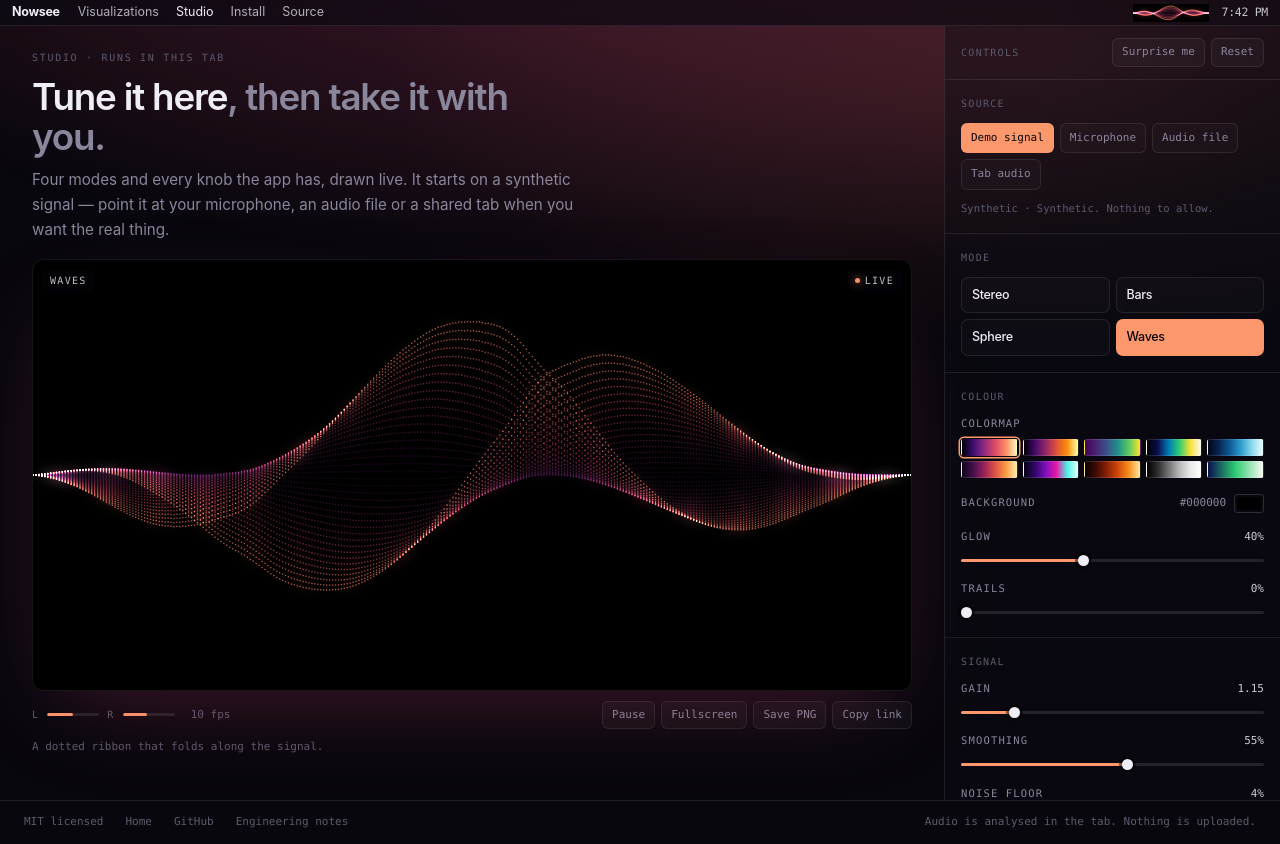
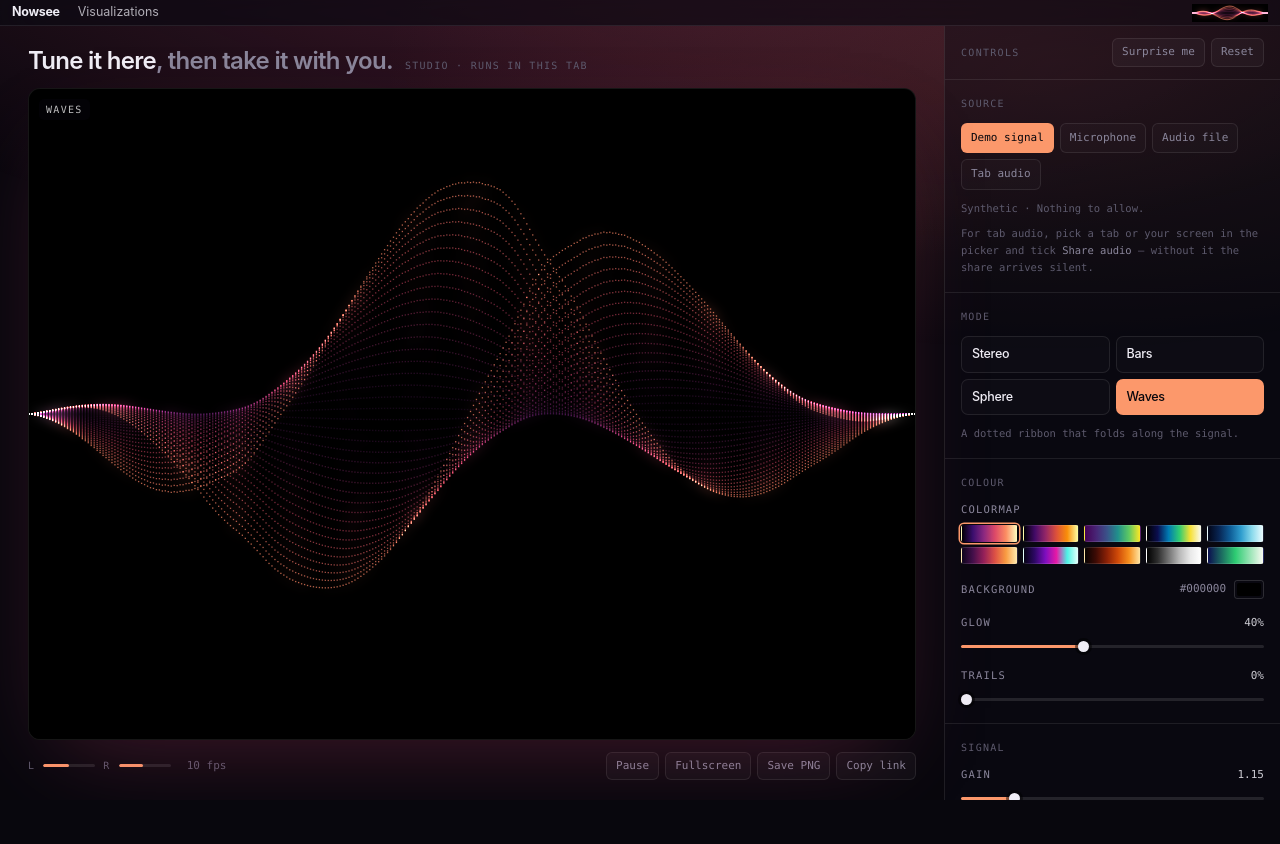
Before and after one commit to Sergio-prog/Nowsee, a website built with Vite: page web/studio/index.html in a window 1280 px wide. After the commit the page ends 800 px from the top, so only its background shows below. Built offline with nearby package versions, Linux system fonts and the light colour scheme; animation ran at ten frames a second.

Commit message:
fix(web): stop glow from feeding back into itself, and trim the studio chrome
The bloom pass read the accumulated canvas back, so with trails above
zero it re-lit its own output every frame. Loop gain crossed 1 around
15% glow and the stage saturated to white and never decayed. Modes now
draw into an offscreen layer, the canvas composites that over the faded
trail, and the bloom is built from the layer alone, which breaks the
loop at any trails and glow.

Also on the studio page: nav down to the wordmark and Visualizations,
no clock, no Live badge, mode detail moved beside the mode buttons, a
note that tab audio needs "Share audio" ticked in the picker, and the
app link opens in a new tab.

The page no longer scrolls on desktop — it is an app shell now, with
the stage taking the height the header and footer gave up and the
control rail scrolling on its own. Below lg it still flows and scrolls.

```diff
--- a/web/src/studio/audio.js
+++ b/web/src/studio/audio.js
@@ -96,7 +96,7 @@ export function createEngine() {
       stream.removeTrack(track);
     });
     if (!stream.getAudioTracks().length) {
-      throw new Error("No audio in that share. Tick “Share tab audio” in the picker.");
+      throw new Error("That share had no audio. Tick “Share audio” in the picker and retry.");
     }
     await ensureContext();
     connect(context.createMediaStreamSource(stream));
--- a/web/src/studio/main.js
+++ b/web/src/studio/main.js
@@ -156,7 +156,8 @@ function syncSource() {
 }
 
 async function pickSource(kind, payload) {
-  sourceNote.textContent = "Waiting for permission…";
+  sourceNote.textContent =
+    kind === "tab" ? "Pick a tab or screen, then tick “Share audio”." : "Waiting for permission…";
   await engine.setSource(kind, payload);
   syncSource();
 }
@@ -300,13 +301,6 @@ window.addEventListener("resize", resize);
 document.addEventListener("fullscreenchange", resize);
 resize();
 
-const clock = $("clock");
-const showTime = () => {
-  clock.textContent = new Date().toLocaleTimeString([], { hour: "numeric", minute: "2-digit" });
-};
-showTime();
-setInterval(showTime, 20000);
-
 engine.onstatus = syncSource;
 applyPalette();
 setMode(state.mode);
--- a/web/src/studio/render.js
+++ b/web/src/studio/render.js
@@ -3,10 +3,13 @@ import { BANDS, WAVE, clamp } from "./dsp.js";
 const TWO_PI = Math.PI * 2;
 
 export function createScene(canvas) {
+  const layer = document.createElement("canvas");
   const glow = document.createElement("canvas");
   return {
     canvas,
     ctx: canvas.getContext("2d", { alpha: false }),
+    layer,
+    lctx: layer.getContext("2d"),
     glow,
     gctx: glow.getContext("2d"),
     caps: new Float32Array(256),
@@ -28,6 +31,10 @@ export function sizeScene(scene, maxDpr = 2) {
     scene.canvas.width = w;
     scene.canvas.height = h;
   }
+  if (w !== scene.layer.width || h !== scene.layer.height) {
+    scene.layer.width = w;
+    scene.layer.height = h;
+  }
   scene.w = w;
   scene.h = h;
   scene.dpr = dpr;
@@ -36,11 +43,6 @@ export function sizeScene(scene, maxDpr = 2) {
 function rgb(hex) {
   const value = parseInt(hex.slice(1), 16);
   return [(value >> 16) & 255, (value >> 8) & 255, value & 255];
-}
-
-function luminance(hex) {
-  const [r, g, b] = rgb(hex);
-  return (0.2126 * r + 0.7152 * g + 0.0722 * b) / 255;
 }
 
 function alphaOf(hex, alpha) {
@@ -81,8 +83,8 @@ function block(ctx, x, y, width, height, radius) {
   }
 }
 
-function drawWaves(scene, frame, s, lut) {
-  const { ctx, w, h, dpr } = scene;
+function drawWaves(ctx, scene, frame, s, lut) {
+  const { w, h, dpr } = scene;
   const mid = h * 0.5;
   const layers = Math.round(s.waveLayers);
   const dots = Math.round(s.waveDots);
@@ -151,8 +153,8 @@ function traceLobe(ctx, data, axis, scale, sign, w, smooth, close) {
   }
 }
 
-function drawStereo(scene, frame, s, lut) {
-  const { ctx, w, h, dpr } = scene;
+function drawStereo(ctx, scene, frame, s, lut) {
+  const { w, h, dpr } = scene;
   const axis = h * s.stereoAxis;
   const scale = h * s.stereoScale * 0.5;
 
@@ -202,8 +204,8 @@ function barLevel(frame, s, index, count) {
   return Math.max(sliceLevel(frame.left, from, to), sliceLevel(frame.right, from, to));
 }
 
-function drawBars(scene, frame, s, lut, dt) {
-  const { ctx, w, h } = scene;
+function drawBars(ctx, scene, frame, s, lut, dt) {
+  const { w, h } = scene;
   const count = Math.round(s.barCount);
   const slot = w / count;
   const gap = slot * s.barGap;
@@ -242,8 +244,8 @@ function drawBars(scene, frame, s, lut, dt) {
   }
 }
 
-function drawSphere(scene, frame, s, lut) {
-  const { ctx, w, h, dpr } = scene;
+function drawSphere(ctx, scene, frame, s, lut) {
+  const { w, h, dpr } = scene;
   const rings = Math.round(s.sphereRings);
   const points = Math.round(s.spherePoints);
   const radius = Math.min(w, h) * 0.5 * s.sphereRadius;
@@ -311,8 +313,8 @@ function drawSphere(scene, frame, s, lut) {
   }
 }
 
-function bloom(scene, amount, background) {
-  const { canvas, ctx, glow, gctx, w, h } = scene;
+function bloom(scene, amount) {
+  const { ctx, layer, glow, gctx, w, h } = scene;
   const width = Math.max(1, Math.round(w * 0.32));
   const height = Math.max(1, Math.round(h * 0.32));
   if (glow.width !== width || glow.height !== height) {
@@ -320,10 +322,10 @@ function bloom(scene, amount, background) {
     glow.height = height;
   }
   gctx.clearRect(0, 0, width, height);
-  gctx.drawImage(canvas, 0, 0, width, height);
+  gctx.drawImage(layer, 0, 0, width, height);
   ctx.save();
   ctx.globalCompositeOperation = "lighter";
-  ctx.globalAlpha = (0.18 + amount * 0.62) * (1 - luminance(background) * 0.85);
+  ctx.globalAlpha = 0.18 + amount * 0.62;
   ctx.filter = `blur(${(1.5 + amount * 9) * scene.dpr}px)`;
   ctx.drawImage(glow, 0, 0, w, h);
   ctx.restore();
@@ -336,18 +338,25 @@ const RENDER = {
   sphere: drawSphere,
 };
 
-export function paint(scene, frame, s, lut, dt) {
-  if (!scene.w) return;
-  const { ctx, w, h } = scene;
-  scene.t += dt;
+function reset(ctx) {
   ctx.setTransform(1, 0, 0, 1, 0, 0);
   ctx.globalCompositeOperation = "source-over";
   ctx.globalAlpha = 1;
   ctx.filter = "none";
+}
+
+export function paint(scene, frame, s, lut, dt) {
+  if (!scene.w) return;
+  const { ctx, lctx, w, h } = scene;
+  scene.t += dt;
+
+  reset(lctx);
+  lctx.clearRect(0, 0, w, h);
+  RENDER[s.mode](lctx, scene, frame, s, lut, dt);
+
+  reset(ctx);
   ctx.fillStyle = s.trails > 0 ? alphaOf(s.background, Math.max(0.05, 1 - s.trails)) : s.background;
   ctx.fillRect(0, 0, w, h);
-  RENDER[s.mode](scene, frame, s, lut, dt);
-  ctx.globalCompositeOperation = "source-over";
-  ctx.globalAlpha = 1;
-  if (s.glow > 0) bloom(scene, s.glow, s.background);
+  ctx.drawImage(scene.layer, 0, 0);
+  if (s.glow > 0) bloom(scene, s.glow);
 }
--- a/web/src/studio/schema.js
+++ b/web/src/studio/schema.js
@@ -6,10 +6,10 @@ export const MODES = [
 ];
 
 export const SOURCES = [
-  { id: "demo", label: "Demo signal", hint: "Synthetic. Nothing to allow." },
+  { id: "demo", label: "Demo signal", hint: "Nothing to allow." },
   { id: "mic", label: "Microphone", hint: "Asks for input access." },
   { id: "file", label: "Audio file", hint: "Plays locally. Never uploaded." },
-  { id: "tab", label: "Tab audio", hint: "Chrome and Edge. Share a tab with sound." },
+  { id: "tab", label: "Tab audio", hint: "Chrome and Edge. Tick “Share audio” in the picker." },
 ];
 
 export const DEFAULTS = {
--- a/web/studio/index.html
+++ b/web/studio/index.html
@@ -25,42 +25,34 @@
     <script type="module" src="/src/studio/main.js"></script>
   </head>
 
-  <body>
+  <body class="lg:h-dvh lg:overflow-hidden">
     <div class="halo pointer-events-none fixed inset-0 z-0"></div>
 
     <div
-      class="sticky top-0 z-30 flex h-[26px] items-center gap-[18px] border-b border-hairline bg-[#0c0b13]/72 px-3 text-[12.5px] backdrop-blur-xl backdrop-saturate-150"
+      class="sticky top-0 z-30 flex h-[26px] shrink-0 items-center gap-[18px] border-b border-hairline bg-[#0c0b13]/72 px-3 text-[12.5px] backdrop-blur-xl backdrop-saturate-150"
     >
       <a href="/" class="font-bold tracking-tight">Nowsee</a>
-      <nav class="hidden gap-[17px] text-ink/72 sm:flex" aria-label="Main">
+      <nav class="flex gap-[17px] text-ink/72" aria-label="Main">
         <a href="/#stage" class="-mx-[5px] rounded px-[5px] py-0.5 transition-colors hover:bg-white/10 hover:text-ink">Visualizations</a>
-        <a href="/studio/" aria-current="page" class="-mx-[5px] rounded px-[5px] py-0.5 text-ink transition-colors hover:bg-white/10">Studio</a>
-        <a href="/#install" class="-mx-[5px] rounded px-[5px] py-0.5 transition-colors hover:bg-white/10 hover:text-ink">Install</a>
-        <a href="https://github.com/Sergio-prog/Nowsee" class="-mx-[5px] rounded px-[5px] py-0.5 transition-colors hover:bg-white/10 hover:text-ink">Source</a>
       </nav>
-      <div class="ml-auto flex items-center gap-[13px]">
-        <canvas id="strip" class="block h-[18px] w-[76px]" width="152" height="36" aria-hidden="true"></canvas>
-        <span id="clock" class="font-mono text-[11.5px] tabular-nums tracking-tight text-ink/82">--:--</span>
-      </div>
+      <canvas id="strip" class="ml-auto block h-[18px] w-[76px]" aria-hidden="true"></canvas>
     </div>
 
-    <main id="shell" class="relative z-10 grid flex-1 grid-cols-1 items-start lg:grid-cols-[minmax(0,1fr)_336px]">
-      <div class="flex min-w-0 flex-col gap-4 px-5 pt-6 pb-8 sm:px-8">
-        <header>
-          <p class="label-mono mb-3 tracking-[0.17em] text-dimmer">Studio · runs in this tab</p>
-          <h1 class="max-w-[20ch] text-[clamp(1.6rem,3.4vw,2.3rem)] leading-[1.08] font-semibold tracking-[-0.032em] text-dim">
+    <main
+      id="shell"
+      class="relative z-10 grid min-h-0 flex-1 grid-cols-1 items-start lg:h-[calc(100dvh-26px)] lg:grid-cols-[minmax(0,1fr)_336px]"
+    >
+      <div class="flex min-h-0 min-w-0 flex-col gap-3 px-5 pt-5 pb-6 sm:px-7 lg:h-full lg:pb-5">
+        <header class="flex shrink-0 flex-wrap items-baseline gap-x-3 gap-y-1">
+          <h1 class="text-[clamp(1.15rem,2vw,1.5rem)] leading-tight font-semibold tracking-[-0.03em] text-dim">
             <b class="font-semibold text-ink">Tune it here</b>, then take it with you.
           </h1>
-          <p class="mt-3 max-w-[58ch] text-[0.95rem] leading-relaxed text-dim">
-            Four modes and every knob the app has, drawn live. It starts on a synthetic signal —
-            point it at your microphone, an audio file or a shared tab when you want the real thing.
-          </p>
+          <p class="label-mono text-dimmer">Studio · runs in this tab</p>
         </header>
 
-        <section aria-label="Visualization">
         <div
           id="stageBox"
-            class="stage-halo relative h-[clamp(260px,54vh,600px)] overflow-hidden rounded-xl border border-hairline bg-black"
+          class="stage-halo relative h-[clamp(260px,54vh,600px)] shrink-0 overflow-hidden rounded-xl border border-hairline bg-black lg:h-auto lg:min-h-0 lg:flex-1 lg:shrink"
         >
           <canvas
             id="stage"
@@ -72,13 +64,9 @@
             class="label-mono pointer-events-none absolute top-2.5 left-2.5 rounded-[5px] bg-[#06050b]/58 px-[7px] py-[3px] text-white/74 backdrop-blur-sm"
             >Waves</span
           >
-            <span
-              class="live-dot label-mono pointer-events-none absolute top-2.5 right-2.5 flex items-center gap-[5px] rounded-[5px] bg-[#06050b]/58 px-[7px] py-[3px] text-white/74 backdrop-blur-sm"
-              >Live</span
-            >
         </div>
 
-          <div class="mt-2.5 flex flex-wrap items-center gap-x-4 gap-y-2.5">
+        <div class="flex shrink-0 flex-wrap items-center gap-x-4 gap-y-2.5">
           <div class="flex items-center gap-2" aria-label="Output level">
             <span class="label-mono text-dimmer">L</span>
             <div class="h-[3px] w-[52px] overflow-hidden rounded-full bg-white/10">
@@ -97,15 +85,10 @@
             <button id="share" type="button" class="action">Copy link</button>
           </div>
         </div>
-
-          <p id="modeDetail" class="mt-2.5 font-mono text-[11px] leading-normal text-dimmer">
-            A dotted ribbon that folds along the signal.
-          </p>
-        </section>
       </div>
 
       <aside
-        class="border-t border-hairline bg-panel/45 lg:sticky lg:top-[26px] lg:max-h-[calc(100dvh-26px)] lg:overflow-y-auto lg:border-t-0 lg:border-l"
+        class="border-t border-hairline bg-panel/45 lg:h-full lg:min-h-0 lg:overflow-y-auto lg:border-t-0 lg:border-l"
         aria-label="Controls"
       >
         <div class="flex items-center justify-between gap-3 px-4 py-3">
@@ -122,12 +105,19 @@
           <p id="sourceNote" class="mt-2.5 font-mono text-[10.5px] leading-relaxed text-dimmer">
             Synthetic · Nothing to allow.
           </p>
+          <p class="mt-2 font-mono text-[10.5px] leading-relaxed text-dimmer">
+            For tab audio, pick a tab or your screen in the picker and tick
+            <b class="font-normal text-dim">Share audio</b> — without it the share arrives silent.
+          </p>
           <input id="file" type="file" accept="audio/*" class="sr-only" />
         </section>
 
         <section class="border-t border-hairline px-4 py-4">
           <h3 class="label-mono mb-3 text-dimmer">Mode</h3>
           <div id="modes" class="grid grid-cols-2 gap-1.5" role="group" aria-label="Visualization mode"></div>
+          <p id="modeDetail" class="mt-2.5 font-mono text-[10.5px] leading-relaxed text-dimmer">
+            A dotted ribbon that folds along the signal.
+          </p>
         </section>
 
         <div id="rail"></div>
@@ -136,11 +126,14 @@
           <p class="font-mono text-[10.5px] leading-relaxed text-dimmer">
             Keys: <b class="font-normal text-dim">1–4</b> modes, <b class="font-normal text-dim">space</b>
             pause, <b class="font-normal text-dim">R</b> surprise, <b class="font-normal text-dim">F</b>
-            fullscreen. Settings stay in this browser; <b class="font-normal text-dim">Copy link</b> puts
-            them in the URL.
+            fullscreen. Settings stay in this browser and
+            <b class="font-normal text-dim">Copy link</b> puts them in the URL. Audio is analysed in
+            the tab; nothing is uploaded.
           </p>
           <a
             href="https://github.com/Sergio-prog/Nowsee/releases/latest"
+            target="_blank"
+            rel="noopener"
             class="mt-3 inline-flex items-baseline gap-[7px] rounded-[8px] bg-linear-103 from-magma-4 to-magma-3 px-4 py-[9px] text-[0.88rem] font-medium tracking-tight text-[#1a0410] transition hover:-translate-y-px hover:brightness-110"
           >
             Get the macOS app <span class="font-mono text-[0.72rem] opacity-60">· free</span>
@@ -148,15 +141,5 @@
         </section>
       </aside>
     </main>
-
-    <footer
-      class="relative z-10 flex flex-wrap items-center gap-x-[22px] gap-y-2 border-t border-hairline px-6 py-[13px] font-mono text-[11px] text-dimmer"
-    >
-      <span>MIT licensed</span>
-      <a href="/" class="transition-colors hover:text-ink">Home</a>
-      <a href="https://github.com/Sergio-prog/Nowsee" class="transition-colors hover:text-ink">GitHub</a>
-      <a href="https://github.com/Sergio-prog/Nowsee/blob/main/docs/ENGINEERING.md" class="transition-colors hover:text-ink">Engineering notes</a>
-      <span class="ml-auto">Audio is analysed in the tab. Nothing is uploaded.</span>
-    </footer>
   </body>
 </html>
```
Lines whose indentation alone changed are shown as unchanged.
